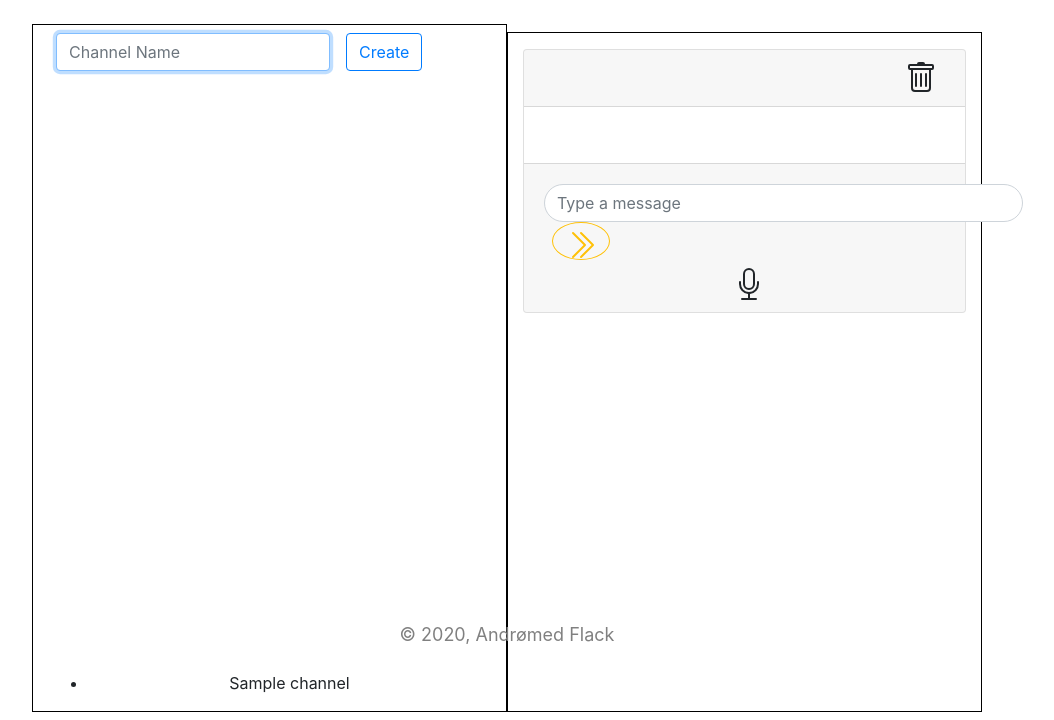
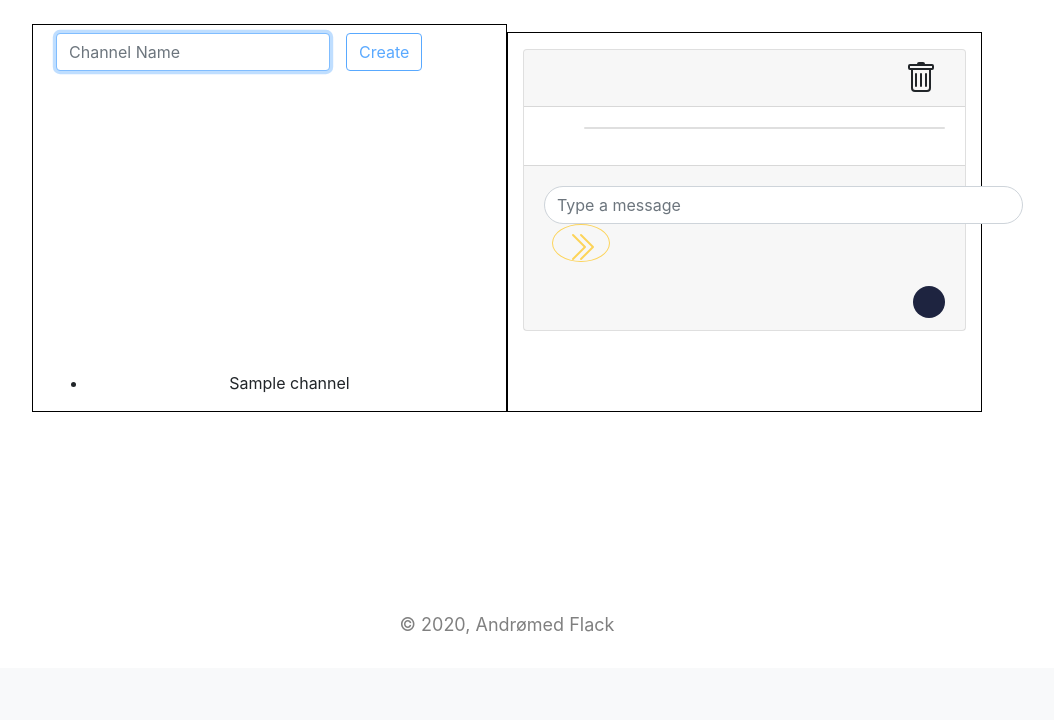
Before and after one commit to PriyanshBordia/Flack, a Flask app: template templates/chat_window.html in a window 1280 px wide. Shown: the part 132-852 px from the top of the page, without its empty margins (133-1187 px from the left). After the commit the page ends 766 px from the top, so only its background shows below. Run offline with Flask 2, Linux system fonts and the light colour scheme; the template is opened without the code that fills it: most values are stand-ins (such as "Sample title", 1, 10 or a date in 2020); some libraries are stand-ins or nearby versions.

Commit message:
chnaged styling

```diff
--- a/application.py
+++ b/application.py
@@ -31,7 +31,7 @@
 		return "Enter a valid name!"
 
 	if username not in User_Names:
-		return render_template("chat_window.html", username=username)
+		return render_template("chat_window.html")
 
 
 @app.route("/create_chatroom", methods = ["POST", "GET"])
@@ -42,24 +42,39 @@
 
 	try:
 		channel_name = str(request.form.get("channel_name"))
+
 	except KeyError:
 		return "Invalid Rooom Name!"
 
 	if channel_name not in Channels:
 		Channels.append(channel_name)
+		Chat_Rooms[channel_name] = []
 
 	else:
 		raise Exception ("Already a channel!")
 
 
+@app.route("/view_mesages/<string:room_name>", methods=["POST", "GET"])
+def view_mesages():
+
+	if room_name not in Channels :
+		return "Invalid Room Name"
+
+	else :
+		return jsonify(Chat_Rooms[room_name])
+
+
 @socketio.on("create channel")
 def create_channel(data):
+	channel_name = data["channel_name"]
+
 	global Channels
 
 	if channel_name not in Channels:
 		Channels.append(channel_name)
 
-	emit("view channel", {"selection": channel_name})
+	emit("channel created", {"selection": channel_name}, broadcast=True)
+	# return True;
 
 
 @socketio.on("view channel")
--- a/static/styles/css/style.css
+++ b/static/styles/css/style.css
@@ -21,34 +21,40 @@
 	border: 2px solid black;
 }
 
-#channel-list {
+#channel-list
+{
 	margin: 20px;
 	padding: 20px;
 	text-align: center;
 }
 
 /* Scroll Bar */
-demoScroll {
+.demoScroll
+{
 	height: 300px;
 	overflow-y: auto;
 	width: 50px;
 }
 
-.h600 {
+.h600
+{
 	height: 600px;
 }
 
-.sc3::-webkit-scrollbar {
+.sc3::-webkit-scrollbar
+{
 	width: 10px;
 	height: 10px;
 }
 
-.sc3::-webkit-scrollbar-track {
+.sc3::-webkit-scrollbar-track
+{
  	background-color: transparent;
   	border-radius: 10px;
 }
 
-.sc3::-webkit-scrollbar-thumb {
+.sc3::-webkit-scrollbar-thumb
+{
 	background-color: rgba(0, 0, 0, 0.4);
   	border-radius: 10px;
 }
@@ -59,13 +65,29 @@
 	border: 1px solid black;
 }
 
+.fa
+{
+    color: white;
+    background: #1e2440;
+    border-radius: 50%;
+    cursor: pointer;
+    margin-top: 1rem;
+    float: right;
+    width: 2rem;
+    height: 2rem;
+    display: flex !important;
+    align-items: center;
+    justify-content: center;
+}
+
 footer
 {
+	margin: 20px;
+	padding: 10px;
 	text-decoration: none !important;
 	color: grey !important;
+	text-align: center;
 	font-size: 18px;
-    text-align: center;
-    margin: 20px;
 }
 
 /*Hower Over Effect*/
@@ -75,8 +97,9 @@
 	transition-duration: 0.4s;
 }
 
-footer: hover
+.button:hover
 {
+	cursor: pointer;
 	color: rgb(120,81,169);
 	background-color: white;
 }
--- a/static/styles/js/chat_window.js
+++ b/static/styles/js/chat_window.js
@@ -109,7 +109,7 @@
 				const button = document.createElement('button');
 				button.innerHTML = New_Channel;
 
-				button.setAttribute('class', 'channel-button btn btn-outline-success mr-2 mt-2 pt-2');
+				button.className = 'channel-button btn btn-outline-success mr-2 mt-2 pt-2';
 				button.setAttribute('data-name', New_Channel);
 
 				document.querySelector('#channels-list').append(button);
@@ -131,6 +131,9 @@
 			document.querySelector('.create_channel').disabled = true;
 
 			document.querySelector('#channel_name').value = '';
+
+			emit('create channel', {'channel_name': channel_name})
+
 
 			return false;
 		};
@@ -179,6 +182,11 @@
 
 	});
 
+	// socket.on('channel created', data => {
+	// 	const Channel_name = data.selection;
+
+
+	// });
 
 	socket.on('display message', data => {
 
@@ -240,10 +248,11 @@
 		const request = new XMLHttpRequest();
 		request.open = ('GET', `/${name}`);
 
-		request.onload => () {
+		request.onload = () =>  {
 			const response = request.responseText;
 		};
 
+		request.send();
 
 		// for (let i = messages[name].length - 1; i >= 0; i--)
 		// {
@@ -278,4 +287,23 @@
 		var time = ((currentDate.getTime() / 1000 ) % 24);
 	};
 
+	// Speech Recognition feature to add text
+	window.SpeechRecognition = window.webkitSpeechRecognition || window.SpeechRecognition;
+
+	// const synth = window.speechSynthesis;
+
+	const recognition = new SpeechRecognition();
+	const icon = document.querySelector('i.fa.fa-microphone')
+
+	let paragraph = document.createElement('p');
+	let container = document.querySelector('.text-box');
+	container.appendChild(paragraph);
+
+	const sound = document.querySelector('.sound');
+
+	icon.addEventListener('click', () => {
+	  sound.play();
+	  dictate();
+	});
+
 });
--- a/templates/chat_window.html
+++ b/templates/chat_window.html
@@ -57,6 +57,16 @@
 
                     <div class="card-body">
                         <ul id="messages-list">
+                            <div class="card">
+                                {% for message in messages %}
+                                    <div clas="card-body">
+                                        <li>{{ message }}</li>
+                                    </div>
+                                    <div class="card-footer">
+                                        {{ username }}
+                                    </div>
+                                {% endfor %}
+                            </div>
                         </ul>
                     </div>
 
@@ -70,11 +80,9 @@
                                 </svg>
                             </button>
                         </form>
-                        <svg class="bi bi-mic ml-2" width="2em" height="2em" viewBox="0 0 16 16" fill="currentColor" xmlns="http://www.w3.org/2000/svg">
-                            <path fill-rule="evenodd" d="M3.5 6.5A.5.5 0 0 1 4 7v1a4 4 0 0 0 8 0V7a.5.5 0 0 1 1 0v1a5 5 0 0 1-4.5 4.975V15h3a.5.5 0 0 1 0 1h-7a.5.5 0 0 1 0-1h3v-2.025A5 5 0 0 1 3 8V7a.5.5 0 0 1 .5-.5z"/>
-                            <path fill-rule="evenodd" d="M10 8V3a2 2 0 1 0-4 0v5a2 2 0 1 0 4 0zM8 0a3 3 0 0 0-3 3v5a3 3 0 0 0 6 0V3a3 3 0 0 0-3-3z"/>
-                        </svg>
+                        <i class="fa fa-microphone fa-2x ml-3"></i>
                     </div>
+                    <audio class="sound" src="{{ url_for('static', filename = 'sounds/chime.mp3') }}"></audio>
                 </div>
             </div>
         </div>
```
Lines whose indentation alone changed are shown as unchanged.
